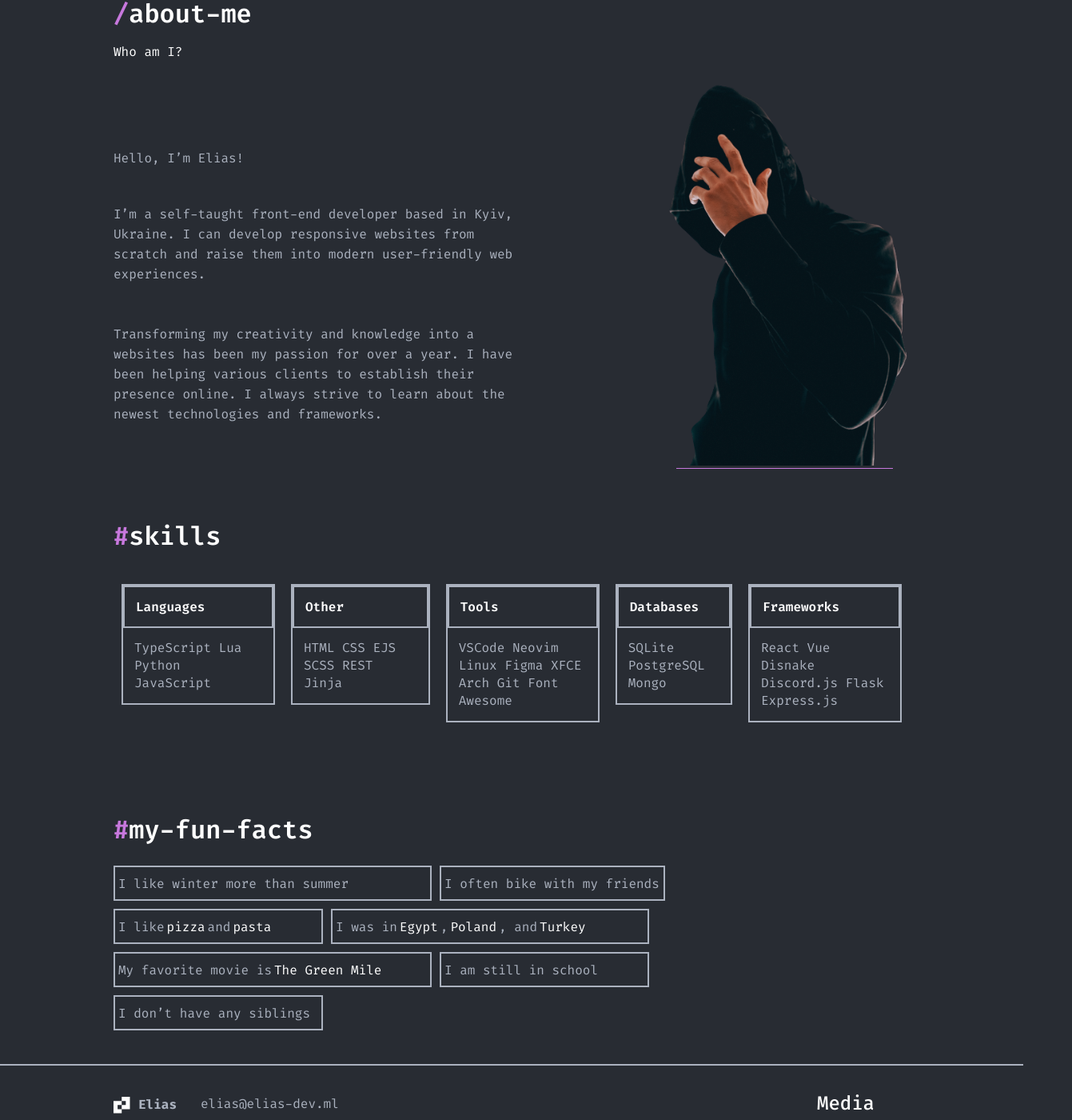
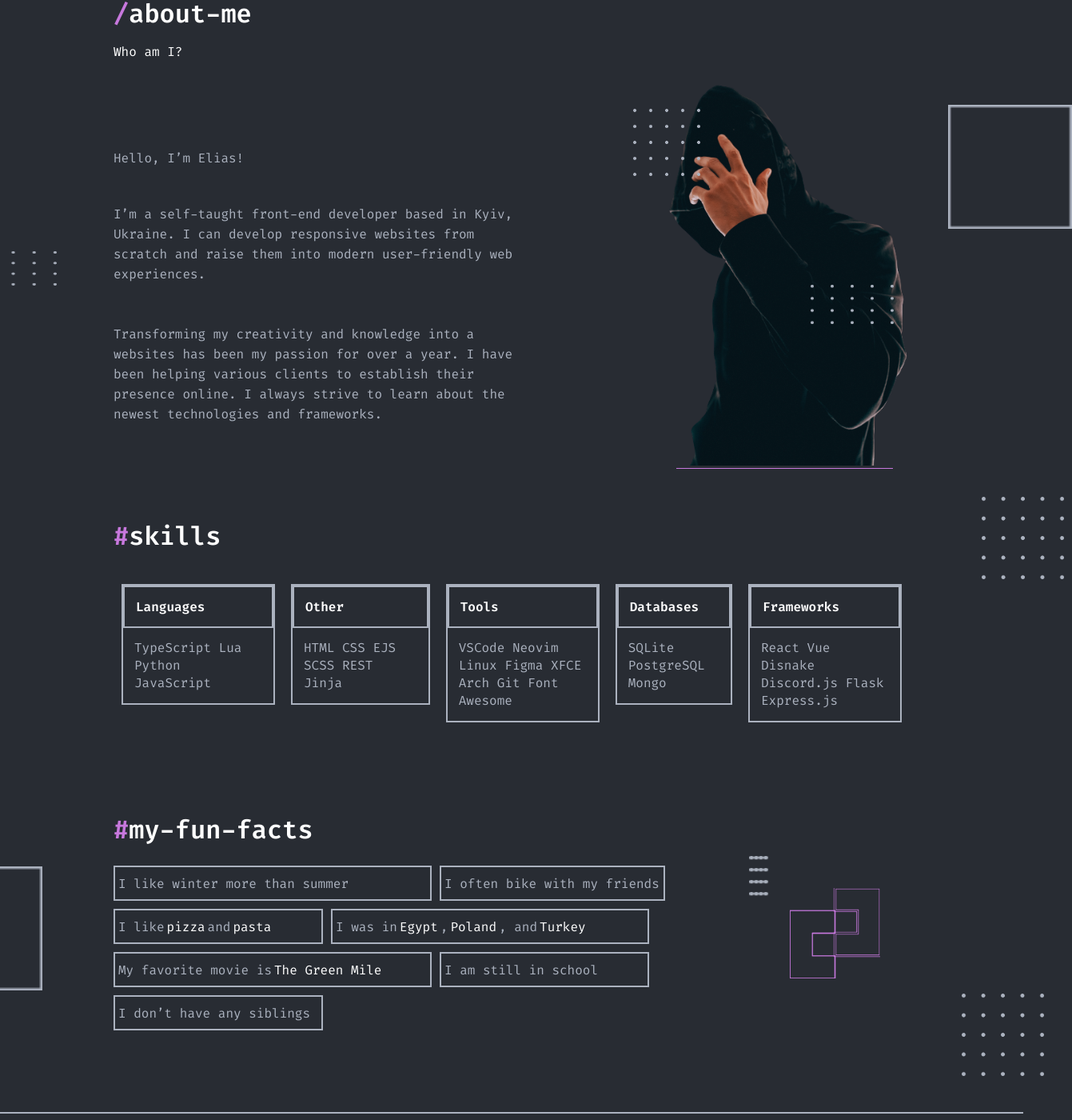
Before and after one commit to 89811421793/portfolio, a React app: page /about in a window 1280 px wide. Shown: the part 131-1531 px from the top of the page at 80% size, 1341 px wide, since content can reach past the window. Built offline with nearby package versions, Linux system fonts and the light colour scheme.

Commit message:
position for aboutpage

```diff
--- a/src/pages/aboutpage/layout/sections/aboutinfo/AboutInfo.tsx
+++ b/src/pages/aboutpage/layout/sections/aboutinfo/AboutInfo.tsx
@@ -1,6 +1,9 @@
 import React, { useEffect } from "react";
 import styled from "styled-components";
 import aboutimg from "../../../../../assets/images/AboutImg.png";
+import fivedotsimg from "../../../../../assets/images/Dots.png";
+import fourdotsimg from "../../../../../assets/images/FDots.png";
+import rect from "../../../../../assets/images/rectangle.png";
 import { Container } from "../../../../../components/Container";
 import { theme } from "../../../../../styles/Theme";
 import { SectionTitle } from "../../../../../components/SectionTitle";
@@ -21,6 +24,7 @@ export const AboutInfo: React.FC = () => {
 
   return (
     <StyledAbout>
+      <FDotsImageLeft src={fourdotsimg} alt=""/>
       <Container>
         <SectionTitle>
           <SectionTitleLink  href="#" id="about-me">
@@ -44,6 +48,9 @@ export const AboutInfo: React.FC = () => {
             </AboutText>
           </InfoWrapper>
          <AboutImageWrapper>
+          <DotsImage src={fivedotsimg} alt=''/>
+          <DecorRect src={rect} alt=''/>
+          <FDotsImageRight src={fourdotsimg} alt=''/>
           <AboutImage src={aboutimg} alt="About Elias" />
           </AboutImageWrapper>
         </AboutWrapper>
@@ -54,7 +61,10 @@ export const AboutInfo: React.FC = () => {
   );
 };
 
-const StyledAbout = styled.section``;
+const StyledAbout = styled.section`
+min-height: 50vh;
+position: relative;
+`;
 
 const AboutWrapper = styled.div`
   display: grid;
@@ -125,3 +135,37 @@ const WhoAmIText = styled.span`
 const SectionTitleLink = styled.a`
   color: ${theme.colors.font};
 `;
+
+const FDotsImageLeft = styled.img`
+  width: 109px;
+  height: 49px;
+  position: absolute;
+  left: -3%;
+  bottom: 70%;
+
+`;
+
+const FDotsImageRight = styled.img`
+  width: 104px;
+  height: 56px;
+  position: absolute;
+ bottom: 34%;
+ right: 6%;
+`;
+
+const DotsImage = styled.img`
+width: 84px;
+height: 84px;
+position: absolute;
+top: 12%;
+left: -2%;
+`;
+
+const DecorRect = styled.img`
+width: 155px;
+height: 155px;
+position: absolute;
+top: 11%;
+right: -60%;
+
+`;
--- a/src/pages/aboutpage/layout/sections/myfunfacts/MyFunFacts.tsx
+++ b/src/pages/aboutpage/layout/sections/myfunfacts/MyFunFacts.tsx
@@ -4,14 +4,19 @@ import { SectionTitle } from "../../../../../components/SectionTitle";
 import { Container } from "../../../../../components/Container";
 import { theme } from "../../../../../styles/Theme";
 import { StyledHash } from "../../../../../components/StyledHash";
+import fivedotsimg from "../../../../../assets/images/Dots.png";
+import rect from "../../../../../assets/images/rectangle.png";
+import logosign from "../../../../../assets/images/Logo.png";
+import streaksimg from "../../../../../assets/images/streaks.png";
 
 export const MyFunFacts: React.FC = () => {
   return (
     <StyledFacts>
+      <DecorRect src={rect} alt=''/>
       <Container>
         <SectionTitle>
-          <SectionTitleLink href='#'>
-          <StyledHash>#</StyledHash>my-fun-facts
+          <SectionTitleLink href="#">
+            <StyledHash>#</StyledHash>my-fun-facts
           </SectionTitleLink>
         </SectionTitle>
         <FactsGrid>
@@ -32,14 +37,19 @@ export const MyFunFacts: React.FC = () => {
           <Fact className="div6">I am still in school</Fact>
           <Fact className="div7">I don’t have any siblings</Fact>
         </FactsGrid>
+
+          <StreaksImage src={streaksimg} alt="" />
+          <LogoImage src={logosign} alt="" />
+          <DotsImage src={fivedotsimg} alt="" />
+
       </Container>
     </StyledFacts>
   );
 };
 
 const StyledFacts = styled.section`
-  display: flex;
-  justify-content: flex-start;
+position: relative;
+margin-bottom: 100px;
 `;
 
 const FactsGrid = styled.div`
@@ -97,3 +107,36 @@ const FontHighLight = styled.span`
 const SectionTitleLink = styled.a`
   color: ${theme.colors.font};
 `;
+
+
+const DotsImage = styled.img`
+  width: 103px;
+  height: 103px;
+  position: absolute;
+ right: -2%;
+ bottom: -18%;
+`;
+
+const DecorRect = styled.img`
+  width: 155px;
+  height: 155px;
+  position: absolute;
+  top: 32%;
+  left: -8%;
+`;
+
+const LogoImage = styled.img`
+  width: 113px;
+  height: 113px;
+  position: absolute;
+  right: 14%;
+  bottom: 22%;
+`;
+
+const StreaksImage = styled.img`
+  width: 125px;
+  height: 90px;
+  position: absolute;
+ right: 17%;
+ top: 28%;
+`;
--- a/src/pages/aboutpage/layout/sections/skills/AboutSkills.tsx
+++ b/src/pages/aboutpage/layout/sections/skills/AboutSkills.tsx
@@ -5,19 +5,16 @@ import { SectionTitle } from "../../../../../components/SectionTitle";
 import { Container } from "../../../../../components/Container";
 import { StyledHash } from "../../../../../components/StyledHash";
 import { theme } from "../../../../../styles/Theme";
-
+import fivedotsimg from "../../../../../assets/images/Dots.png";
 
 export const AboutSkills: React.FC = () => {
   return (
     <StyledSkills>
       <Container>
         <SectionTitle>
-        <SectionTitleLink href='#'>
-
-              <StyledHash>#</StyledHash>skills
-              </SectionTitleLink>
-
-
+          <SectionTitleLink href="#">
+            <StyledHash>#</StyledHash>skills
+          </SectionTitleLink>
         </SectionTitle>
         <SkillsGroup>
           <Skill
@@ -36,11 +33,15 @@ export const AboutSkills: React.FC = () => {
           />
         </SkillsGroup>
       </Container>
+      <DotsImage src={fivedotsimg} alt=''/>
     </StyledSkills>
   );
 };
 
-const StyledSkills = styled.section``;
+const StyledSkills = styled.section`
+min-height: 30vh;
+position: relative;
+`;
 
 const SkillsGroup = styled.div`
   display: flex;
@@ -54,3 +55,11 @@ const SkillsGroup = styled.div`
 const SectionTitleLink = styled.a`
   color: ${theme.colors.font};
 `;
+
+const DotsImage = styled.img`
+  width: 103px;
+  height: 103px;
+  position: absolute;
+  top: 1%;
+  right: -4%;
+`;
--- a/src/pages/aboutpage/layout/sections/skills/skill/Skill.tsx
+++ b/src/pages/aboutpage/layout/sections/skills/skill/Skill.tsx
@@ -1,6 +1,7 @@
 import React from "react";
 import styled from "styled-components";
 import { theme } from "../../../../../../styles/Theme";
+
 
 type SkillPropsType = {
   title: string;
```
Also changed, not shown: src/assets/images/streaks.png (added).
